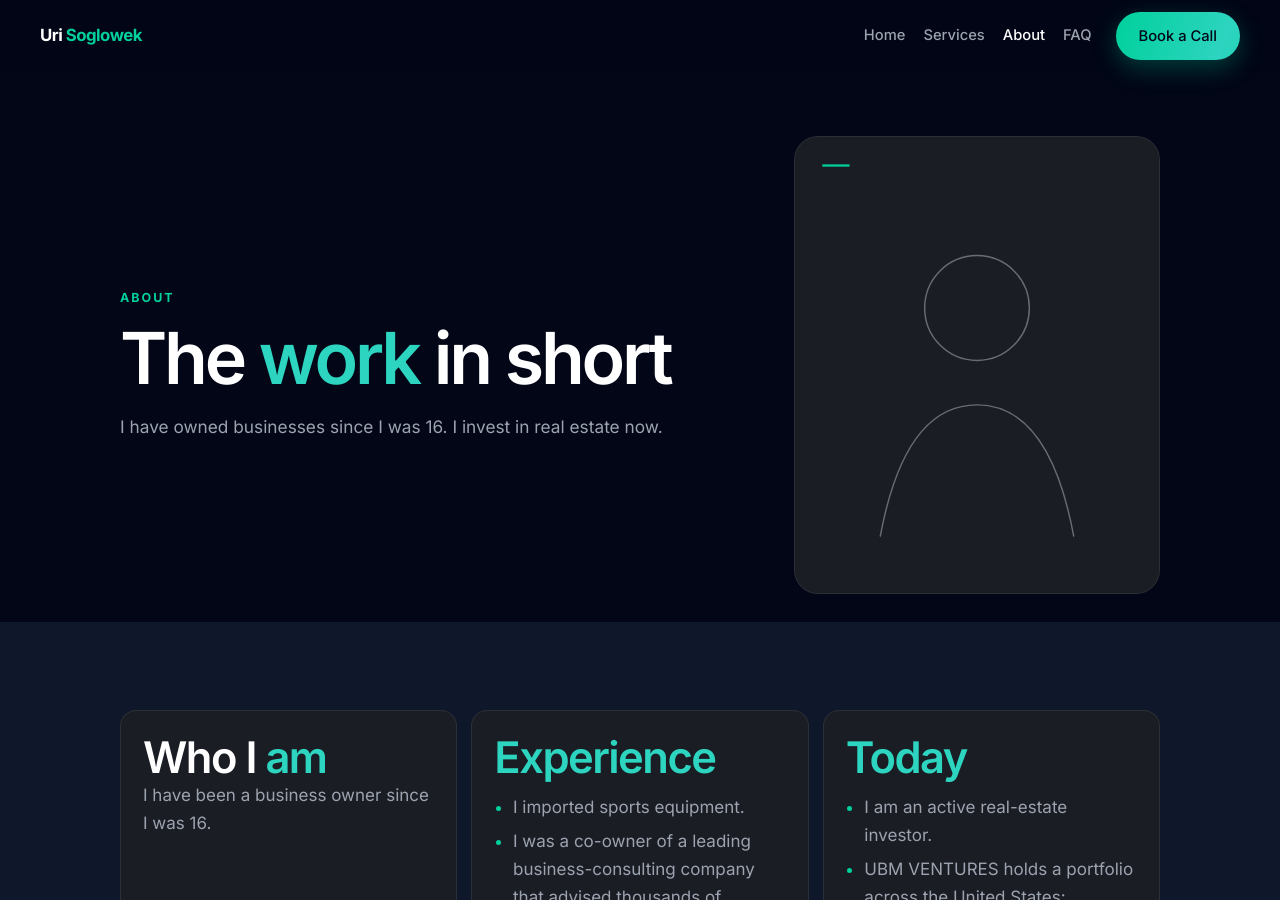
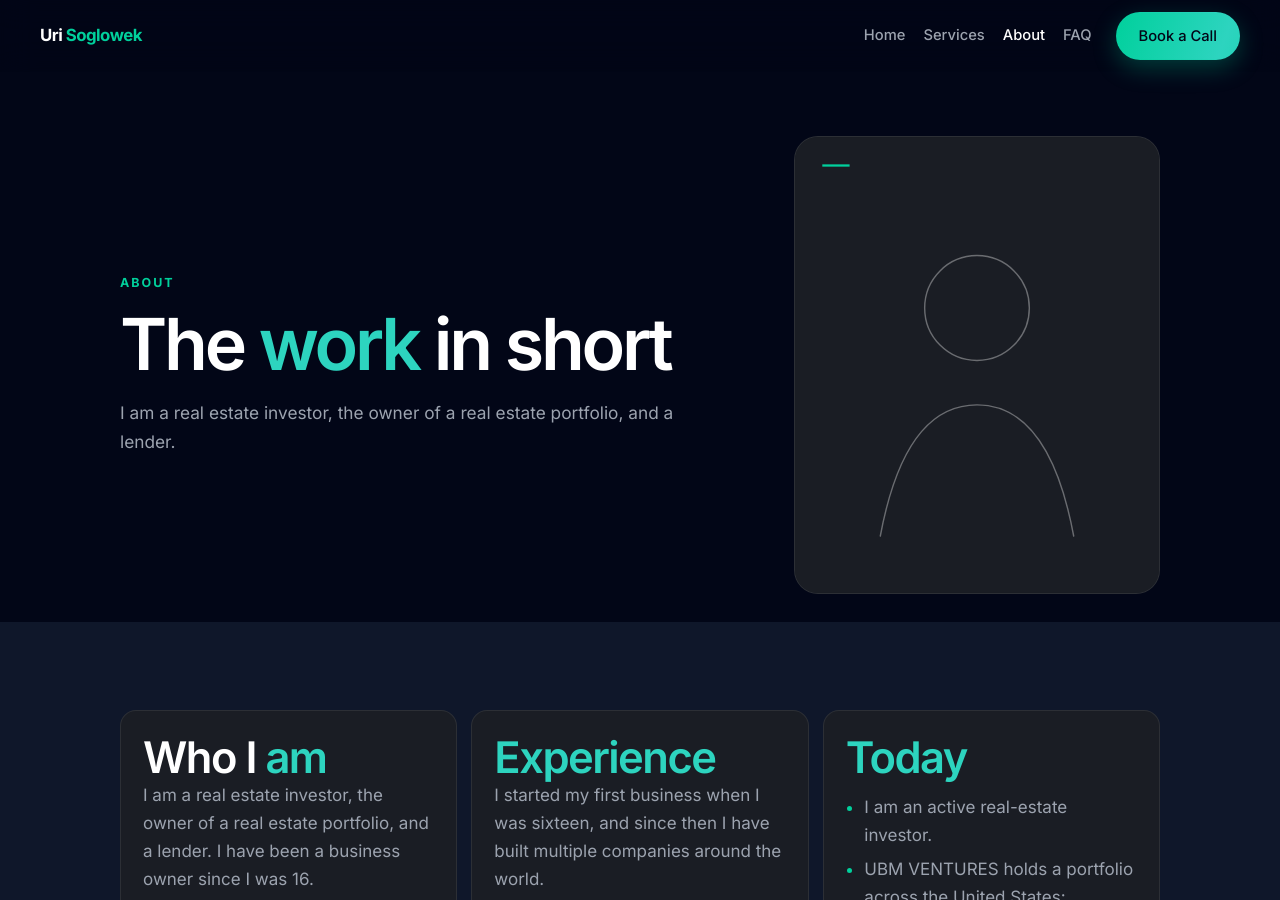
Before and after one commit to urisoglowek-ui/real_estate, a Jekyll site: the page uri/v2/about.html, which Jekyll copies as it is, in a window 1280 px wide and 900 px high. Built offline with Jekyll 4.4.1, drawn with Linux system fonts in a browser that asks for light colours.

Commit message:
Update Who I am and Experience on the v2 About page (#35)
* State the three roles under Who I am.

Uri is a real estate investor, portfolio owner, and lender. The line that was already there, business owner since 16, stays.

Co-authored-by: urisoglowek-ui <urisoglowek-ui@users.noreply.github.com>

* Lead Experience with the first business at sixteen.

The line follows Uri's wording: a first business at sixteen, then multiple companies around the world. The four facts already in that list stay.

Co-authored-by: urisoglowek-ui <urisoglowek-ui@users.noreply.github.com>

---------

Co-authored-by: Cursor Agent <cursoragent@cursor.com>
Co-authored-by: urisoglowek-ui <urisoglowek-ui@users.noreply.github.com>

```diff
--- a/uri/v2/about.html
+++ b/uri/v2/about.html
@@ -29,7 +29,7 @@
     <div>
       <p class="kicker">About</p>
       <h1 data-split data-hl="1">The work in short</h1>
-      <p class="sub">I have owned businesses since I was 16. I invest in real estate now.</p>
+      <p class="sub">I am a real estate investor, the owner of a real estate portfolio, and a lender.</p>
     </div>
     <figure class="portrait reveal"><img src="portrait.svg" alt="Portrait placeholder" width="640" height="800"></figure>
   </div>
@@ -39,10 +39,11 @@
     <div class="wrap cards">
       <article class="card reveal">
         <h2>Who I <span class="hl">am</span></h2>
-        <p>I have been a business owner since I was 16.</p>
+        <p>I am a real estate investor, the owner of a real estate portfolio, and a lender. I have been a business owner since I was 16.</p>
       </article>
       <article class="card reveal">
         <h2><span class="hl">Experience</span></h2>
+        <p>I started my first business when I was sixteen, and since then I have built multiple companies around the world.</p>
         <ul>
           <li>I imported sports equipment.</li>
           <li>I was a co-owner of a leading business-consulting company that advised thousands of business owners in Israel.</li>
```
